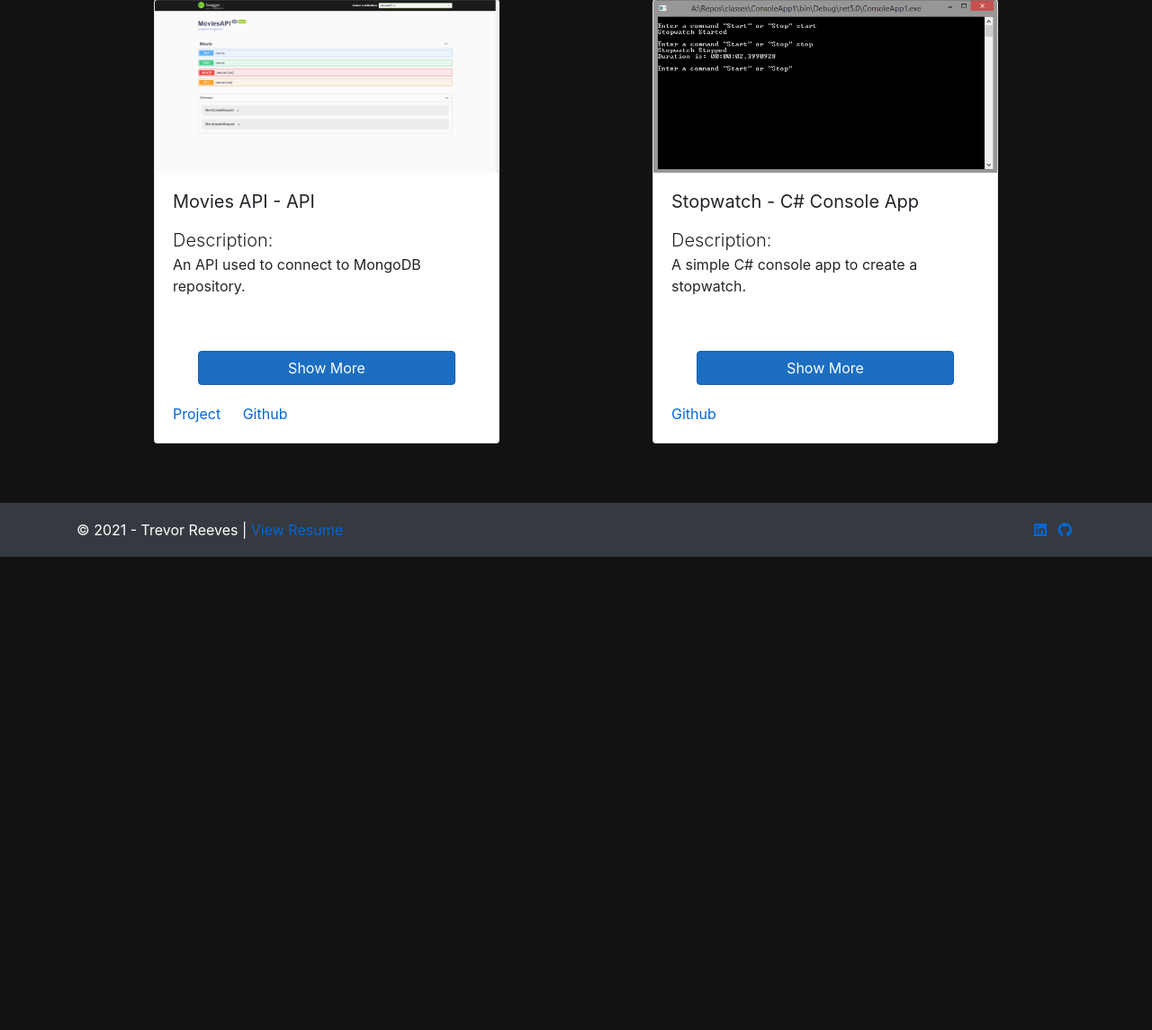
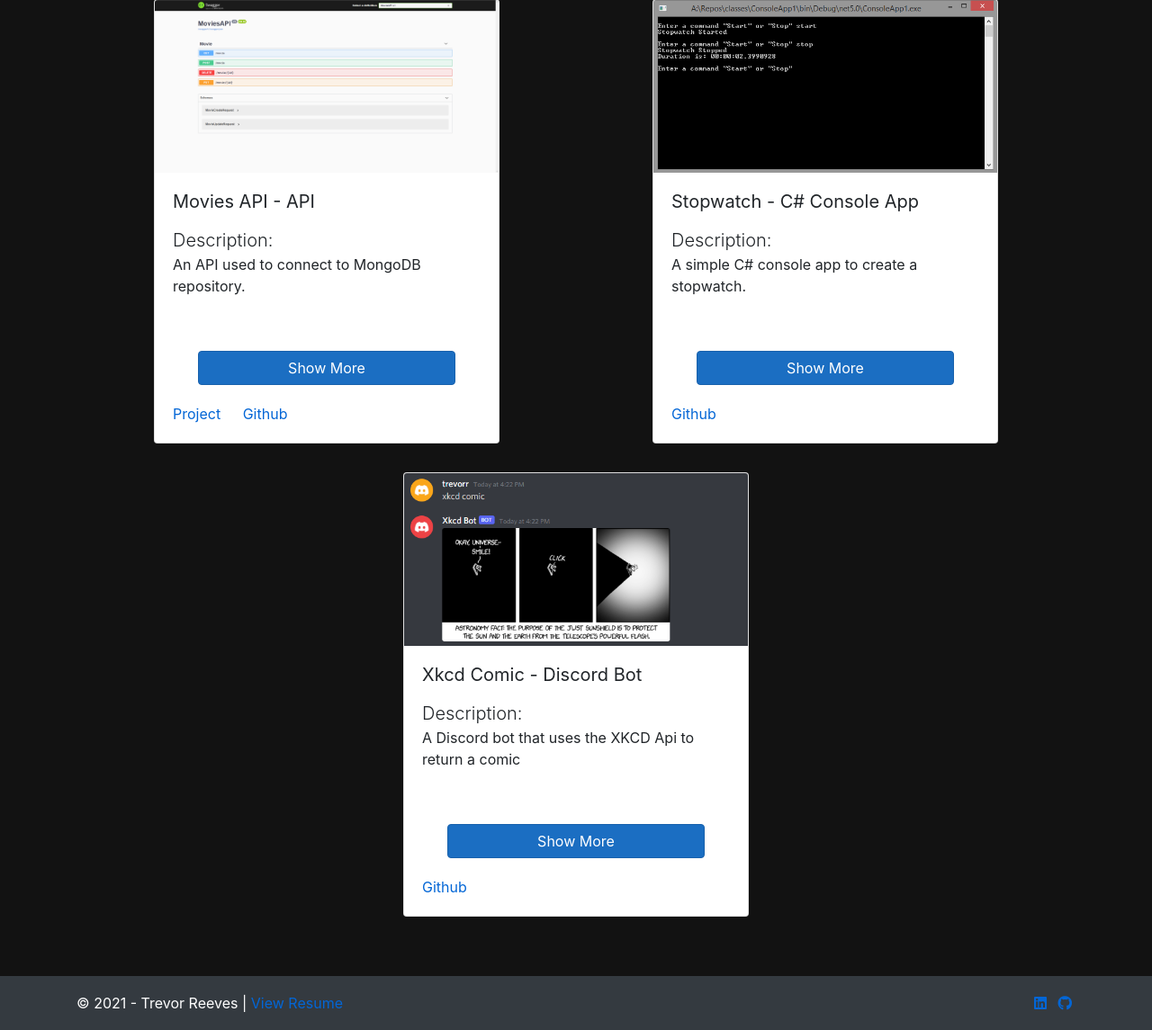
Before and after one commit to reevest2/personalwebsite, an ASP.NET Core app: page /Project in a window 1280 px wide. Shown: the part 641-1786 px from the top of the page at 90% size. Before the commit the page ends 1260 px from the top, so only its background shows below. Run offline with ASP.NET Core 8, Linux system fonts and the light colour scheme.

Commit message:
added xkcdbot to projects

```diff
--- a/Views/Project/Index.cshtml
+++ b/Views/Project/Index.cshtml
@@ -111,6 +111,31 @@
             </div>
         </div>
 
+        <div class="card" style="width: 24rem;">
+            <img class="card-img-top" src="~/photos/comic.png" alt="Card image cap">
+            <div class="card-body">
+                <h5 class="card-title lead"><b>Xkcd Comic - Discord Bot</b></h5>
+                <p class="card-text"> <div class="lead">Description:</div>A Discord bot that uses the XKCD Api to return a comic</p> <br>
+            </div>
+            <div class="text-center">
+                <button class="btn btn-primary w-75" data-toggle="collapse" data-target="#card5">Show More</button>
+            </div>
+            <ul class="list-group list-group-flush collapse" id="card5">
+                <li class="list-group-item">
+                    <b>Challenges:</b> Getting the program.cs file setup was the toughest part of this. Once that was setup adding new commands is pretty straightforward.
+                </li>
+                <li class="list-group-item">
+                    <b>Solutions:</b> Utilize video resources to get the progam.cs file setup. From there I could use the knowledge I have to create models and consume the Xkcd api.
+                </li>
+                <li class="list-group-item">
+                    <b>What I learned:</b> I learned how to use the package manager to get packages from other than Nuget. I also learned that you can use the console app to make more than just writing lines to the console, or that the discord app is like writing lines on a console.
+                </li>
+            </ul>
+            <div class="card-body">
+                <a href="https://github.com/reevest2/xkcdbot" class="card-link" target="_blank" rel="noopener noreferrer">Github</a>
+            </div>
+        </div>
+
 
     </div>
 </div>
```
Also changed, not shown: wwwroot/photos/comic.png (added).
